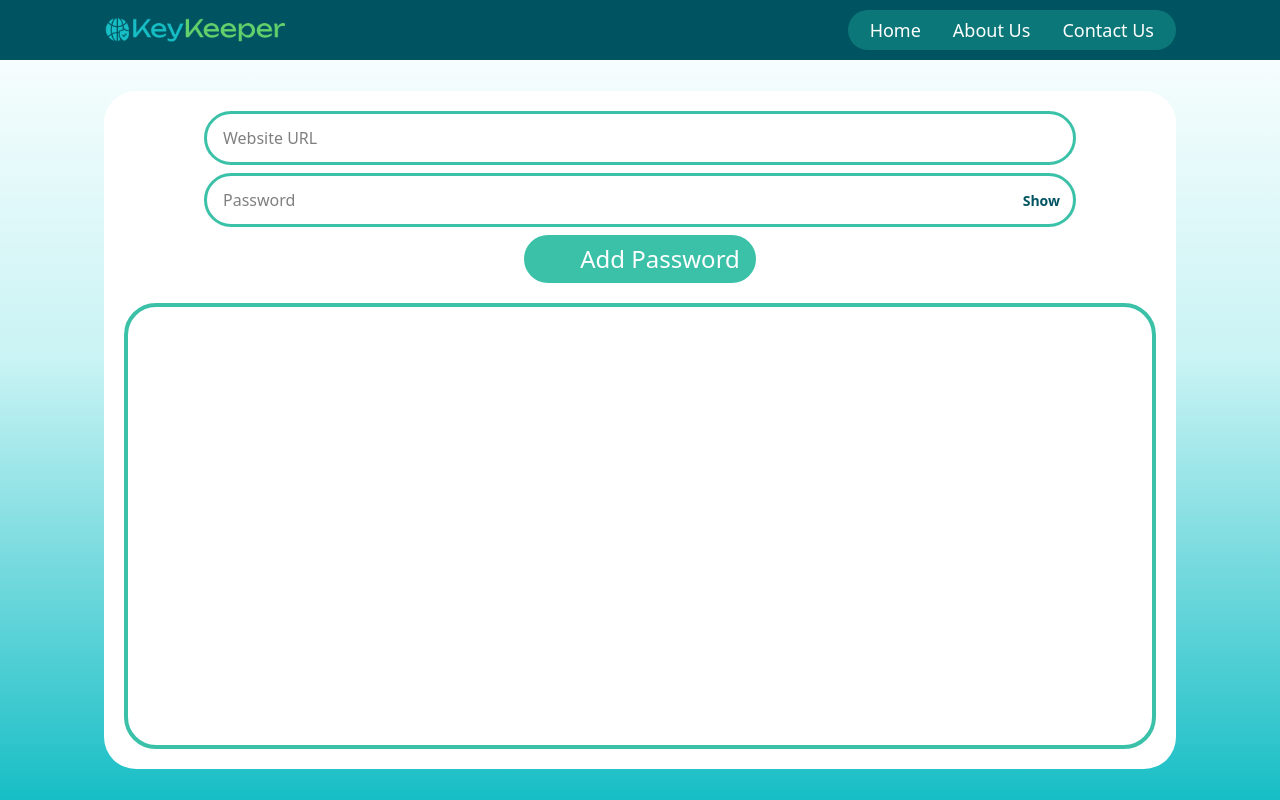
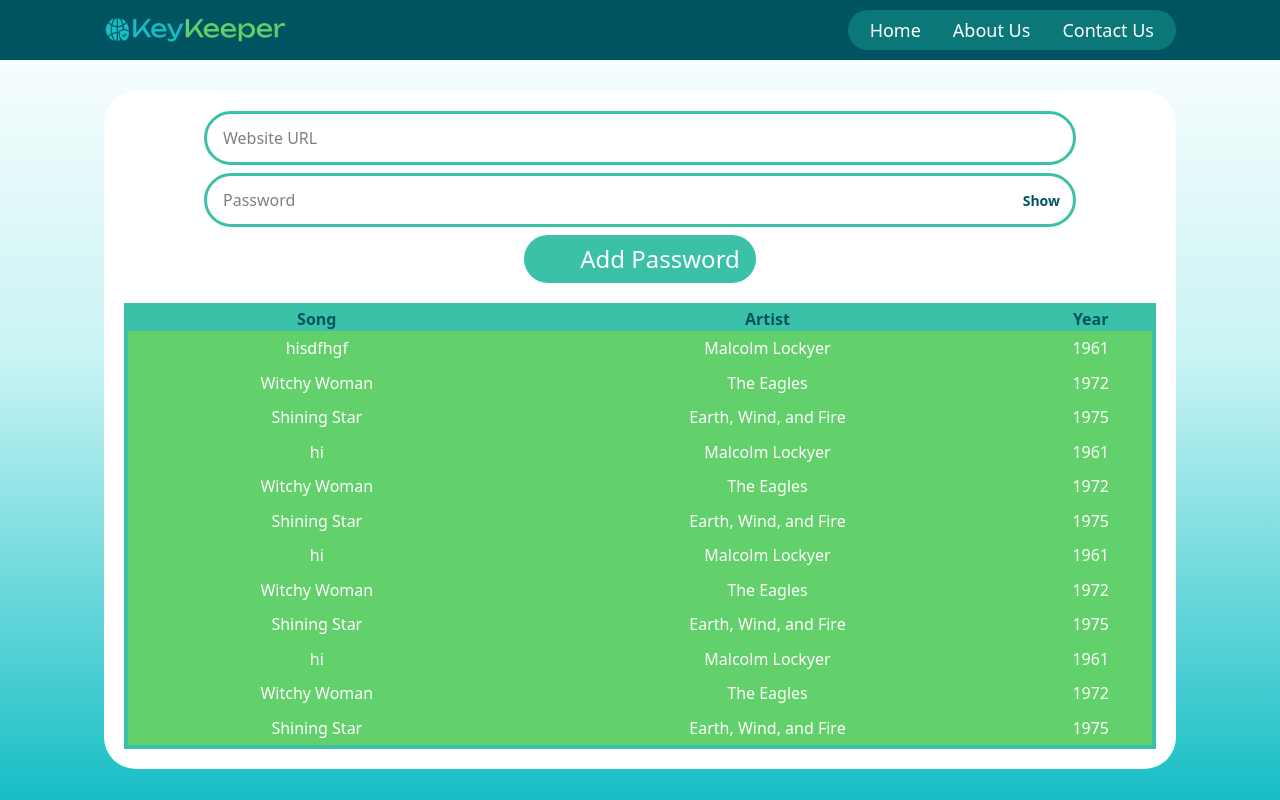
Before and after one commit to Shahil-Shaikh/Password_Manager, a React (Vite) app: page / in a window 1280 px wide. Built offline with nearby package versions, Linux system fonts and the light colour scheme; some icons are missing.

Commit message:
add table

```diff
--- a/src/Components/Manager.jsx
+++ b/src/Components/Manager.jsx
@@ -3,12 +3,12 @@ import { useRef, useState, useEffect } from 'react'
 
 function Manager() {
     const [PsswdValue, setPsswdValue] = useState("Show")
-    const [form, setform] = useState({"site": "", "psswd": ""})
+    const [form, setform] = useState({ "site": "", "psswd": "" })
     const [_password_array, set_password_array] = useState([])
 
 
-// const passowrds = localStorage.getItem("psswds")
-// dont put the above line here instead putting it inside the useEffect
+    // const passowrds = localStorage.getItem("psswds")
+    // dont put the above line here instead putting it inside the useEffect
     useEffect(() => {
         const passowrds = localStorage.getItem("psswds")
         //this will fetch the passwords stored in the local storage
@@ -21,7 +21,7 @@ function Manager() {
         // So by putting it inside the useEffect with an empty dependency array, we ensure that it runs only once when the component is mounted and not on every render.
         // and it creates weird behaviour if we put that line outside useEffect, see the react_localstorage_debug_note.md
 
-        if(passowrds){ //this means IF PASSWORD is present in the local storage or not
+        if (passowrds) { //this means IF PASSWORD is present in the local storage or not
 
             set_password_array(JSON.parse(passowrds))
 
@@ -33,17 +33,17 @@ function Manager() {
     }, [])
 
 
-    let handler = (e)=>{
-        setform({...form, [e.target.name]: e.target.value})
+    let handler = (e) => {
+        setform({ ...form, [e.target.name]: e.target.value })
     }
 
     const a = useRef()
     let psswdShowFun = () => {
-        if(PsswdValue==="Show"){
+        if (PsswdValue === "Show") {
             setPsswdValue("Hide")
-            a.current.type="text"
+            a.current.type = "text"
         }
-        else{
+        else {
             setPsswdValue("Show")
         }
     }
@@ -51,7 +51,7 @@ function Manager() {
 
 
     let submit = () => {
-      console.log(form);
+        console.log(form);
         //   we can also now save it in the database using api call or we can also save it in the local storage of the browser.
         // Now if we are storing it in local storage then we can do it like this :
         // (first we will update password array and then we will update local storage)
@@ -79,9 +79,9 @@ function Manager() {
             <div className="absolute inset-0 -z-10 h-full w-full bg-white [background:linear-gradient(180deg,#ffffff_0%,#c9f3f4_45%,#17bec5_100%)]"></div>
 
 
-            <div className=' h-[calc(100dvh-3.75rem)] flex items-center '>
+            <div className='container_for_inputs_box_invisible h-[calc(100dvh-3.75rem)] flex items-center '>
                 {/* 3.75 rem is the height of the navbar and we minus it from the full viewport height */}
-                <div className='inputs h-11/12 grow content_size bg-white rounded-4xl p-5 flex flex-col'>
+                <div className='inputs_box_visible_rounded_rectangle h-11/12 grow content_size bg-white rounded-4xl p-5 flex flex-col'>
                     {/*content_size is an applied directive see the index.css for it's definition  */}
                     {/* we are using flex-grow: 1 (i.e. "grow" in tailwind) in this item , flex-grow allows the item to grow as much as possible to cover entire available space */}
 
@@ -113,12 +113,93 @@ function Manager() {
                         {/* flex-direction: column stretches items to full width, while row usually limits them to content width. And so by default the input boxes and the button takes full width when we set the parent for flex direction as column*/}
                     </div>
 
-                    <div className='h-1/4 border-4 border-green4 grow rounded-4xl '>
+                    <div className='h-1/4 border-4 border-green4 grow  w-full overflow-y-auto'>
                         {/* One thing to note here, if we open the dev options in browser in the below then this box resizes on the y axis automatically
                     by shrinking on the y axis. THis happens due to the having of flex-shrink: 1 peroperty which is the default property for flex items.
                     setting it to 0 will stop resizing it.
                     But here setting it to 0 will still cause it to resize as the height is not fixed rather it is 1/4 th of the parent container*/}
+
+                        {/* Table showing the content for passwords */}
+
+                        <table className="table-auto  w-full h-full   text-center">
+                            <thead className='bg-green4 text-green1'>
+                                <tr>
+                                    <th>Song</th>
+                                    <th>Artist</th>
+                                    <th>Year</th>
+                                </tr>
+                            </thead>
+                            <tbody className='px-1.5 text-white font-medium bg-green2'>
+                                <tr>
+                                    <td>hisdfhgf</td>
+                                    <td>Malcolm Lockyer</td>
+                                    <td>1961</td>
+                                </tr>
+                                <tr>
+                                    <td>Witchy Woman</td>
+                                    <td>The Eagles</td>
+                                    <td>1972</td>
+                                </tr>
+                                <tr>
+                                    <td>Shining Star</td>
+                                    <td>Earth, Wind, and Fire</td>
+                                    <td>1975</td>
+                                </tr>
+                                <tr>
+                                    <td>hi</td>
+                                    <td>Malcolm Lockyer</td>
+                                    <td>1961</td>
+                                </tr>
+                                <tr>
+                                    <td>Witchy Woman</td>
+                                    <td>The Eagles</td>
+                                    <td>1972</td>
+                                </tr>
+                                <tr>
+                                    <td>Shining Star</td>
+                                    <td>Earth, Wind, and Fire</td>
+                                    <td>1975</td>
+                                </tr>
+                                <tr>
+                                    <td>hi</td>
+                                    <td>Malcolm Lockyer</td>
+                                    <td>1961</td>
+                                </tr>
+                                <tr>
+                                    <td>Witchy Woman</td>
+                                    <td>The Eagles</td>
+                                    <td>1972</td>
+                                </tr>
+                                <tr>
+                                    <td>Shining Star</td>
+                                    <td>Earth, Wind, and Fire</td>
+                                    <td>1975</td>
+                                </tr>
+                                <tr>
+                                    <td>hi</td>
+                                    <td>Malcolm Lockyer</td>
+                                    <td>1961</td>
+                                </tr>
+                                <tr>
+                                    <td>Witchy Woman</td>
+                                    <td>The Eagles</td>
+                                    <td>1972</td>
+                                </tr>
+                                <tr>
+                                    <td>Shining Star</td>
+                                    <td>Earth, Wind, and Fire</td>
+                                    <td>1975</td>
+                                </tr>
+
+
+
+                            </tbody>
+                        </table>
+
                     </div>
+
+
+
                 </div>
             </div>
         </div>
```
